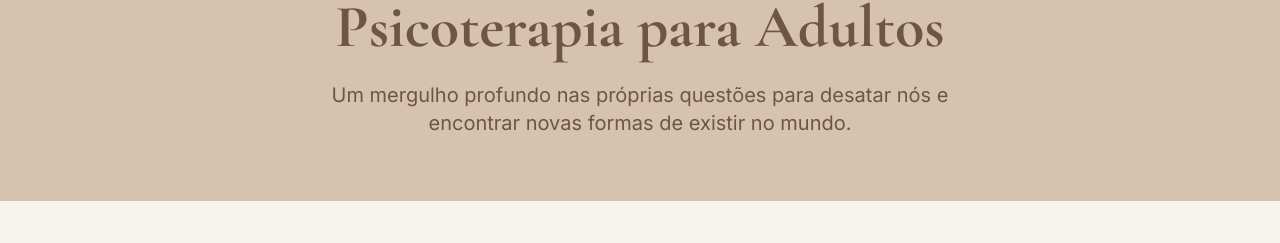
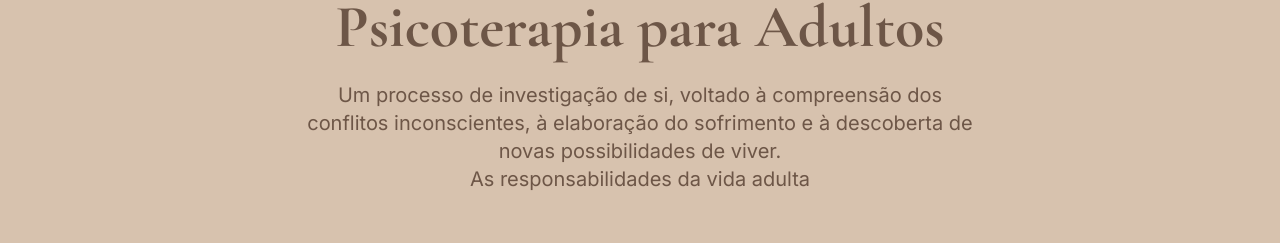
Before and after one commit to fernandogabos/site-psic-loga-juliana-munique-821vhrkc0, a React (Vite) app: page /adultos in a window 1280 px wide. Shown: the part 219-462 px from the top of the page. Built offline with nearby package versions, Linux system fonts and the light colour scheme.

Commit message:
Auto-commit after full sync (build simulation)

```diff
--- a/src/pages/Adultos.tsx
+++ b/src/pages/Adultos.tsx
@@ -24,8 +24,11 @@ export default function Adultos() {
             Psicoterapia para Adultos
           </h1>
           <p className="text-lg md:text-xl text-muted-foreground max-w-2xl mx-auto">
-            Um mergulho profundo nas próprias questões para desatar nós e encontrar novas formas de
-            existir no mundo.
+            <div>
+              Um processo de investigação de si, voltado à compreensão dos conflitos inconscientes,
+              à elaboração do sofrimento e à descoberta de novas possibilidades de viver.
+            </div>
+            <div>As responsabilidades da vida adulta</div>
           </p>
         </div>
       </div>
```
Also changed, not shown: .skip.config.json.
